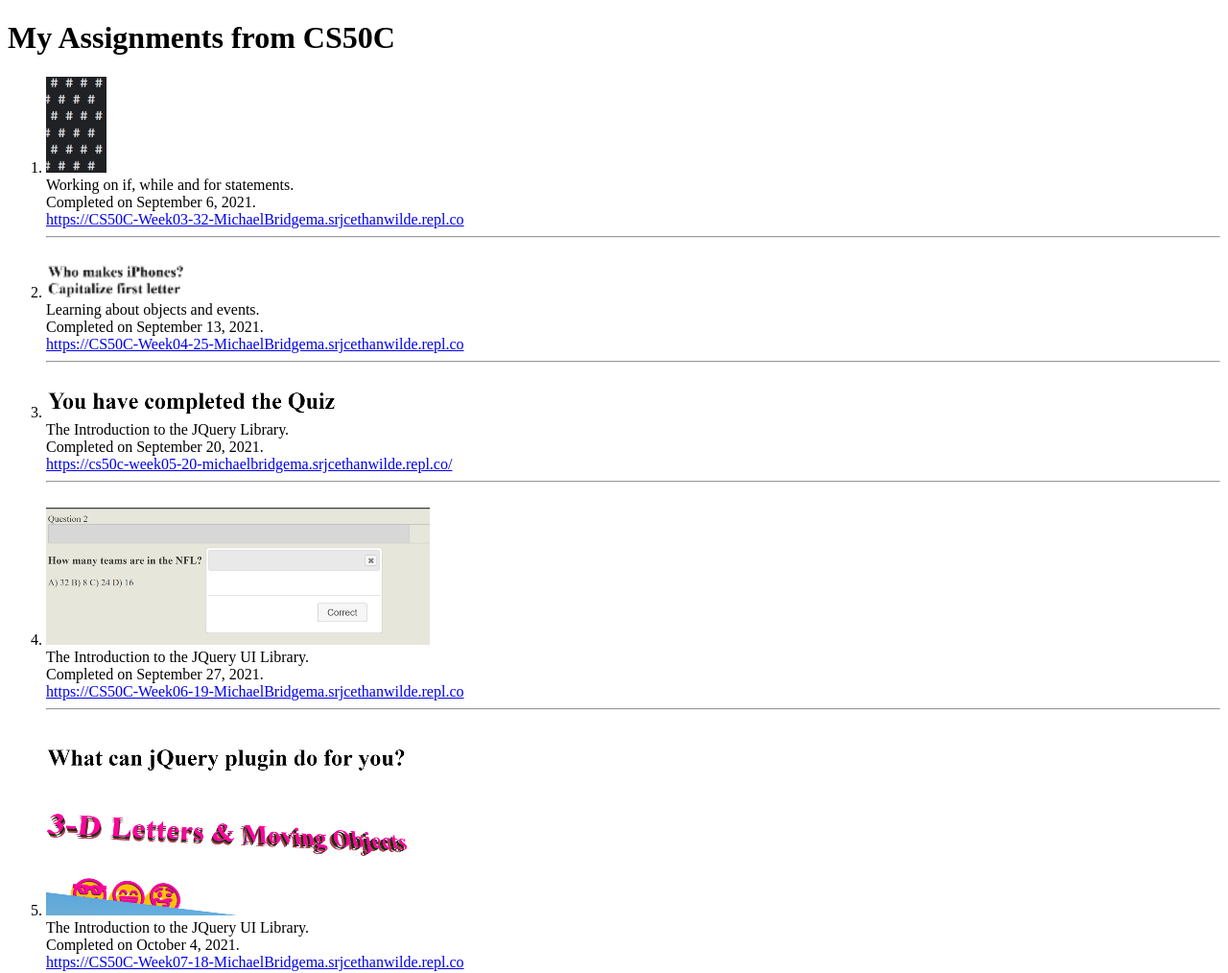
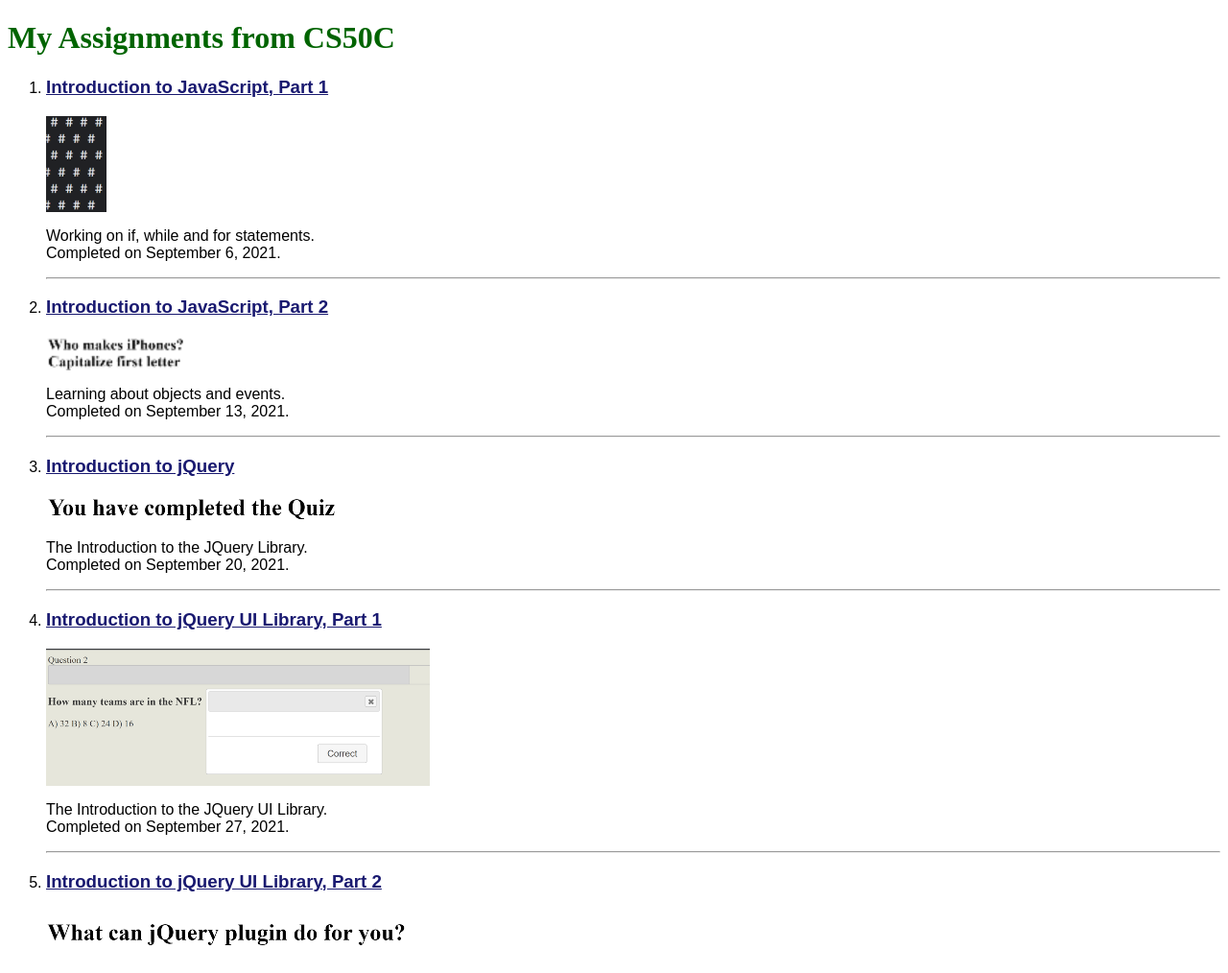
Before and after one commit to bridgemami/more-react, a plain HTML site: page index.html in a window 1280 px wide. Shown: the top 1014 px of the page at 96% size. Drawn offline with nearby package versions, Linux system fonts and the light colour scheme.

Commit message:
Added Css

```diff
--- a/index.html
+++ b/index.html
@@ -8,7 +8,7 @@
     <meta charset="utf-8">
     <meta name="viewport" content="width=device-width">
     <title>CS50C Week16</title>
-    <link href="style.css" rel="stylesheet" type="tex/css" />
+    <link href="style.css" rel="stylesheet" type="text/css" />
   </head>
   <body>
     <div id="myFinal"></div>
--- a/script.js
+++ b/script.js
@@ -15,9 +15,10 @@ function FinalList(final) {
     final.list.map(
       (item, index) => (
         <li key={index}>
-        <a href={item.url}><img src={item.imagepath} /></a><br />
-        {item.description}<br /> {item.date}<br />
-        <a href={item.url} alt={item.alt}>{item.url}</a><hr /> <br />
+        <h3><a href={item.url} alt={item.alt}>{item.title}</a></h3>
+        <a href={item.url}><img src={item.imagepath} /></a><p>
+        {item.description}<br /> {item.date}</p>
+        <hr />
         </li>
       )
     )
@@ -40,4 +41,4 @@ jQuery.getJSON(
       document.getElementById('myFinal')
     );
   }
-)
+);
--- a/style.css
+++ b/style.css
@@ -0,0 +1,16 @@
+#myFinal {
+  font-family: Arial, Helvetica, sans-serif;
+}
+h1 {
+  font-family: serif;
+  color:darkGreen;
+  text-align:"center";
+}
+a {
+  color: midnightBlue;
+}
+
+img {
+  display: block;
+  max-width: 100%;
+}
```
